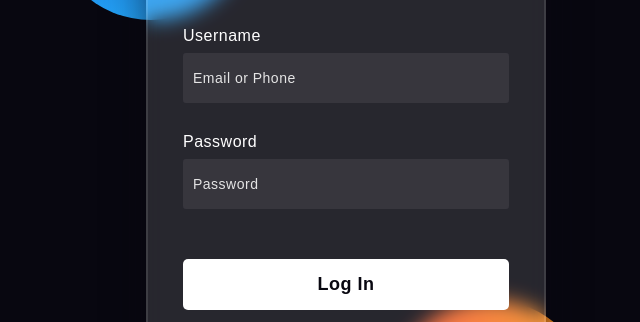
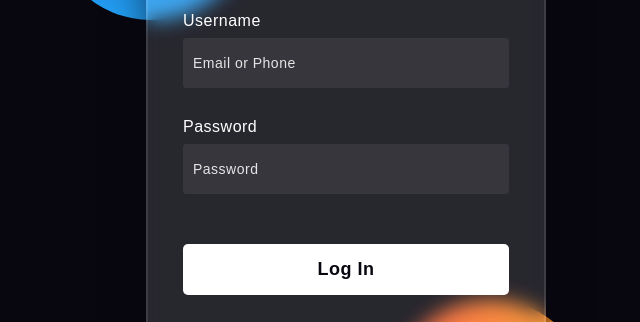
Before and after one commit to jeyan-s/Learnerz, a plain HTML site: page index.html in a window 1280 px wide. Shown: the part 240-562 px from the top of the page, without its empty margins (294-934 px from the left). Drawn offline with Linux system fonts and the light colour scheme.

Commit message:
Update index.html

```diff
--- a/index.html
+++ b/index.html
@@ -50,7 +50,7 @@ body{
     bottom: -80px;
 }
 form{
-    height: 570px;
+    height: 600px;
     width: 400px;
     background-color: rgba(255,255,255,0.13);
     position: absolute;
@@ -137,9 +137,7 @@ button{
 p
 {
     color : white;
-    padding-top : 1500px;
 }
-
     </style>
 </head>
 <body>
@@ -161,7 +159,8 @@ p
           <div class="go"><i class="fab fa-google"></i>  Google</div>
           <div class="fb"><i class="fab fa-facebook"></i>  Facebook</div>
         </div>
+        <br>
+    <p>Font : Sans Serif, Colors : Black, Blue, Orange, White, Graphics : Circle shape</p>
     </form>
-    <p>Font : Sans Serif, Colors : Black, Blue, Orange, White, Graphics : Circle shape</p>
 </body>
 </html>
```
